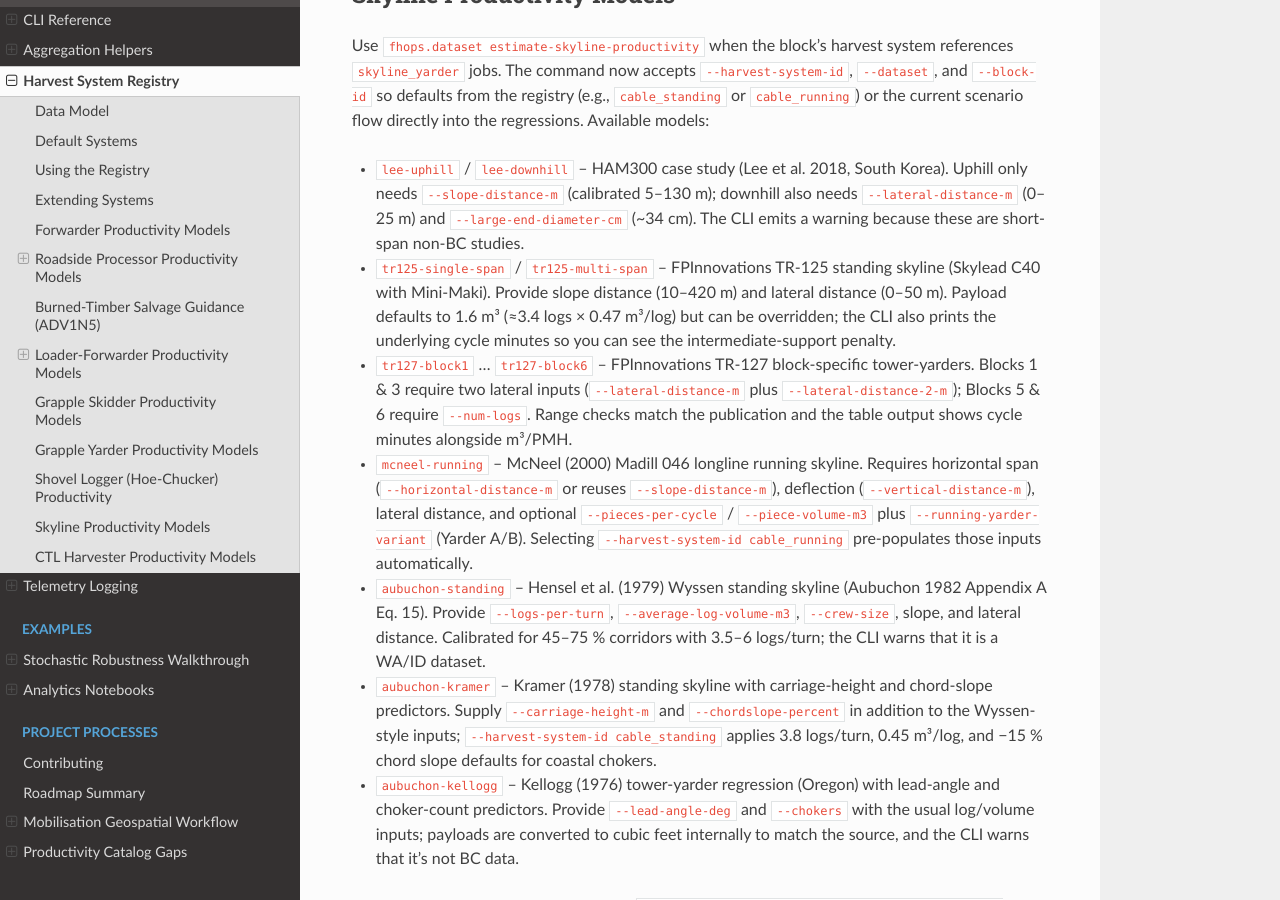
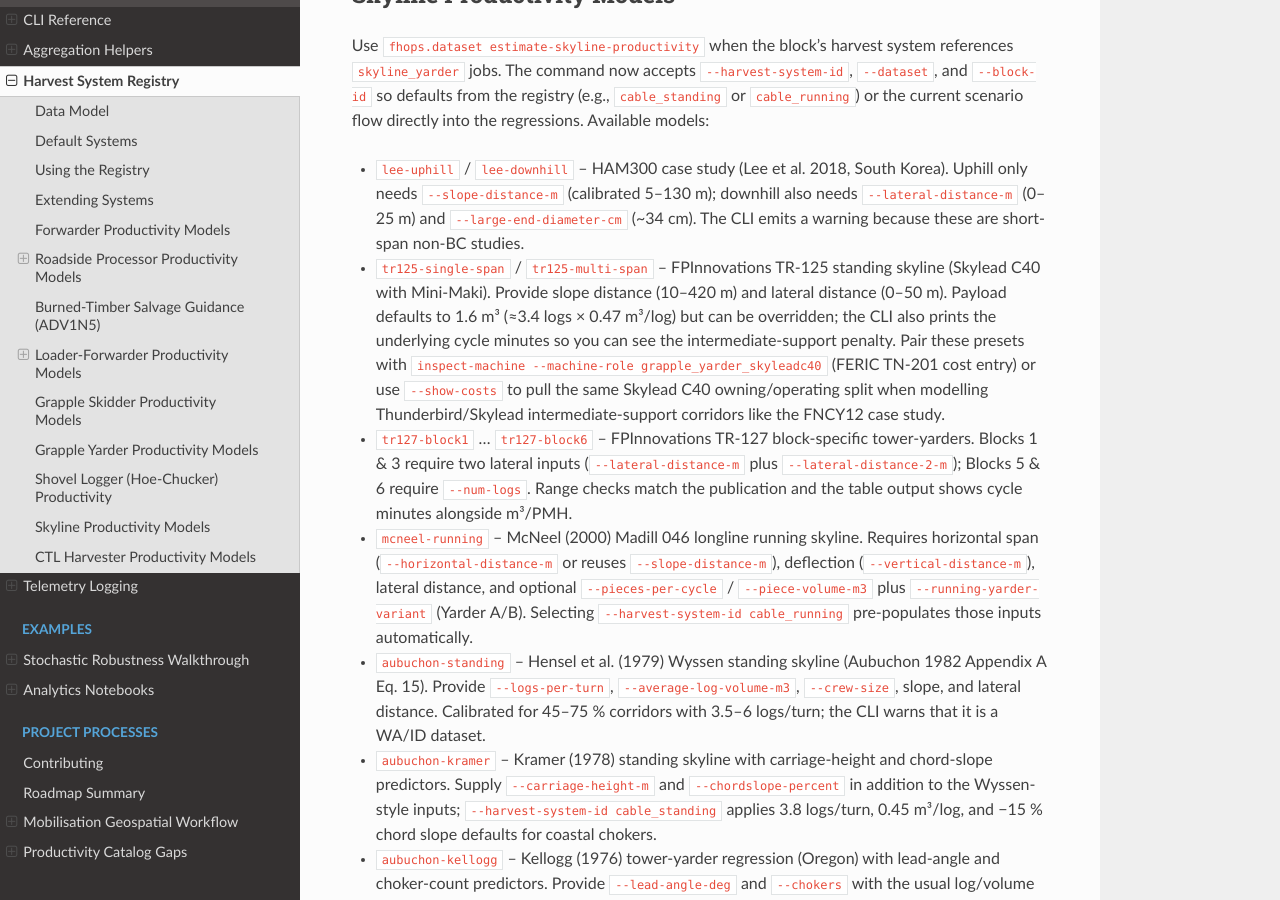
Before and after one commit to UBC-FRESH/fhops, a Sphinx documentation site: the page built from docs/reference/harvest_systems.rst, in a window 1280 px wide and 900 px high, scrolled down 15513 px. Built offline with Sphinx 7.4.7 and the Read the Docs theme 3.1.0, drawn with Linux system fonts in a browser that asks for light colours.

Commit message:
Add Skylead C40 machine rate

```diff
--- a/docs/reference/harvest_systems.rst
+++ b/docs/reference/harvest_systems.rst
@@ -682,6 +682,9 @@ into the regressions. Available models:
 * ``tr125-single-span`` / ``tr125-multi-span`` – FPInnovations TR-125 standing skyline (Skylead C40 with Mini-Maki).
   Provide slope distance (10–420 m) and lateral distance (0–50 m). Payload defaults to 1.6 m³ (≈3.4 logs × 0.47 m³/log)
   but can be overridden; the CLI also prints the underlying cycle minutes so you can see the intermediate-support penalty.
+  Pair these presets with ``inspect-machine --machine-role grapple_yarder_skyleadc40`` (FERIC TN-201 cost entry) or
+  use ``--show-costs`` to pull the same Skylead C40 owning/operating split when modelling Thunderbird/Skylead
+  intermediate-support corridors like the FNCY12 case study.
 * ``tr127-block1`` … ``tr127-block6`` – FPInnovations TR-127 block-specific tower-yarders. Blocks 1 & 3 require two
   lateral inputs (``--lateral-distance-m`` plus ``--lateral-distance-2-m``); Blocks 5 & 6 require ``--num-logs``.
   Range checks match the publication and the table output shows cycle minutes alongside m³/PMH.
```
Also changed, not shown: 1 other file.
